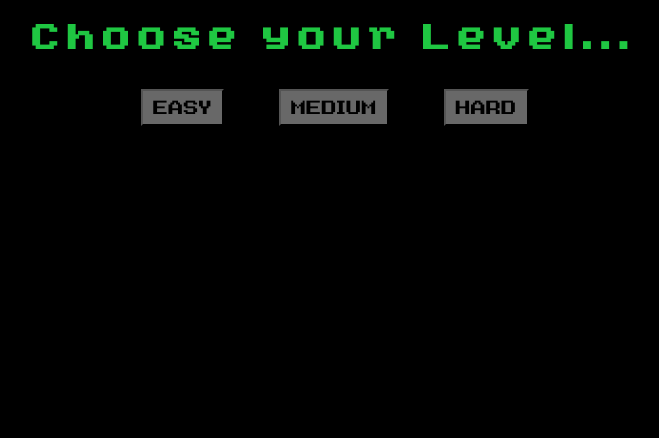
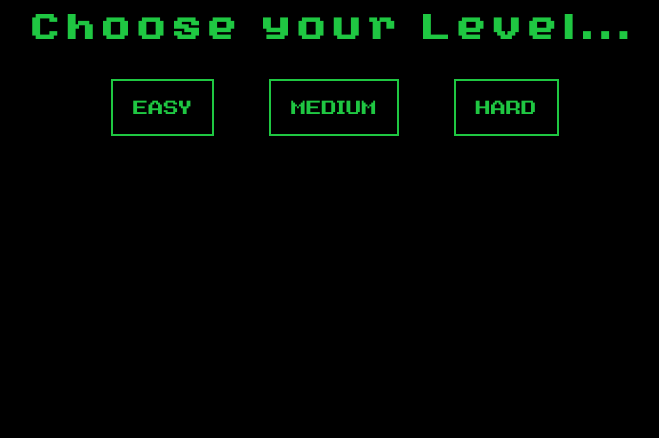
Before and after one commit to denisesenguel/fake-snake, a plain HTML site: page index.html in a window 1280 px wide. Shown: the part 362-800 px from the top of the page, without its empty margins (305-964 px from the left). Drawn offline with Linux system fonts and the light colour scheme.

Commit message:
change button styling

```diff
--- a/css/main.css
+++ b/css/main.css
@@ -70,12 +70,14 @@ body {
 }
 
 .btn-level {
-    padding: 10px;
+    padding: 20px;
     margin: 20px;
     text-decoration: none;
     font-family: inherit;
     font-weight: inherit;
-    background-color: #686868;
+    background-color: black;
+    color: #1FC742;
+    border: 2px solid #1FC742;
 }
 
 #countdown {
```
